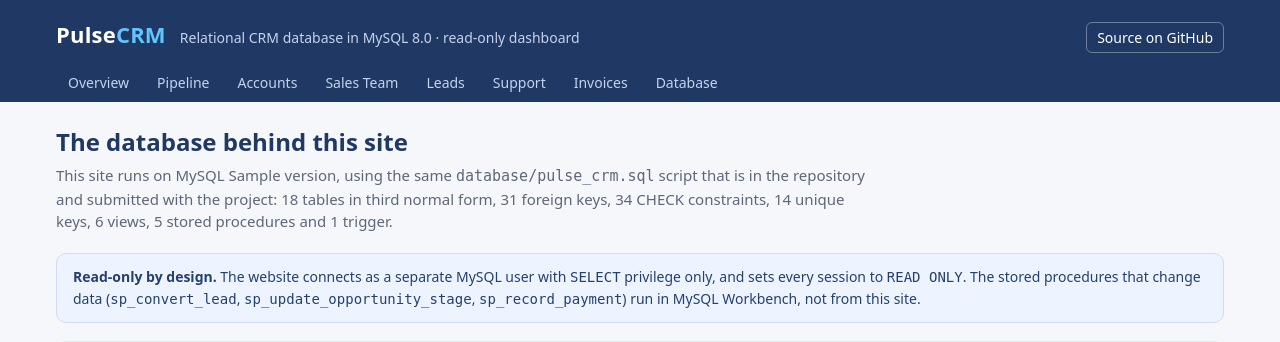
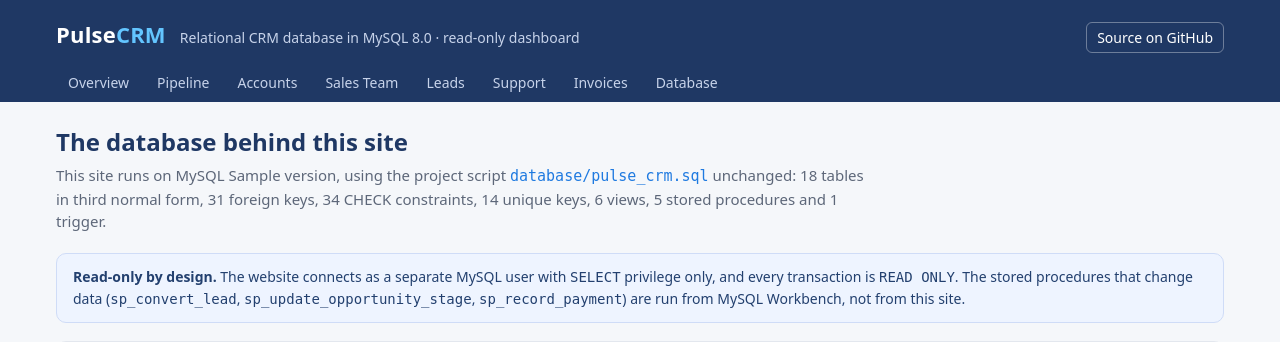
Before and after one commit to iftikhardba-svg/PulseCRM, a Flask app: template web/templates/database.html in a window 1280 px wide. Shown: the top 342 px of the page. Run offline with Flask 3, Linux system fonts and the light colour scheme; the template is opened without the code that fills it: most values are stand-ins (such as "Sample title", 1, 10 or a date in 2020).

Commit message:
Test the web dashboard in the Docker build and describe the live site
.github/scripts/check_web.py creates the read-only pulse_web account
from database/web_readonly_user.sql, opens every dashboard page as that
account and checks that MySQL refuses it when it tries to change data;
the Docker build workflow now runs it on MySQL 8.0 and 8.4. The README
gets a Live Dashboard section and lists the new files.

The dashboard breaks ties in every ORDER BY so rows always come out in
the same order, writes its sort orders as CASE expressions, links to
the build script from its Database page and rewords the offline page.
PyMySQL[rsa] lets it log in to MySQL 8 without TLS, as with Docker.

Co-Authored-By: Claude Opus 5.5 <noreply@anthropic.com>

```diff
--- a/web/app.py
+++ b/web/app.py
@@ -1,8 +1,8 @@
 """PulseCRM web dashboard: a read-only Flask app on top of the pulse_crm MySQL database.
 
-Every page reads the reporting views and tables with SELECT statements only. The
-database account used by the app has SELECT privileges and nothing else, and each
-session is also set to READ ONLY, so the dashboard cannot change data.
+Every page reads the reporting views and tables of database/pulse_crm.sql with SELECT
+statements only. The database account used by the app has SELECT privileges and nothing
+else, and each session is also set to READ ONLY, so the dashboard cannot change data.
 
 Environment variables:
   DATABASE_URL      mysql://user:password@host:port/pulse_crm
@@ -43,13 +43,20 @@ class DatabaseUnavailable(Exception):
     pass
 
 
+def database_url():
+    return os.environ.get("DATABASE_URL", "").strip()
+
+
+def ca_cert():
+    return os.environ.get("DATABASE_CA_CERT", "").strip().replace("\\n", "\n")
+
+
 def connect():
-    if not os.environ.get("DATABASE_URL"):
+    if not database_url():
         raise DatabaseUnavailable("DATABASE_URL is not set")
-    url = urlparse(os.environ["DATABASE_URL"])
-    ca = os.environ.get("DATABASE_CA_CERT", "").strip()
-    if ca:
-        tls = ssl.create_default_context(cadata=ca.replace("\\n", "\n"))
+    url = urlparse(database_url())
+    if ca_cert():
+        tls = ssl.create_default_context(cadata=ca_cert())
     elif parse_qs(url.query).get("ssl-mode", [""])[0].upper() == "REQUIRED":
         # Encrypted but unverified; set DATABASE_CA_CERT to verify the server
         tls = ssl.create_default_context()
@@ -85,6 +92,13 @@ def fetch(**queries):
 def database_unavailable(error):
     app.logger.error("Database error: %s", error)
     return render_template("offline.html", page="offline"), 503
+
+
+# sort orders and the open-ticket test used by several queries
+PRIORITY_ORDER = "CASE priority WHEN 'Critical' THEN 1 WHEN 'High' THEN 2 WHEN 'Medium' THEN 3 ELSE 4 END"
+LEAD_STATUS_ORDER = ("CASE status WHEN 'New' THEN 1 WHEN 'Contacted' THEN 2 WHEN 'Qualified' THEN 3 "
+                     "WHEN 'Unqualified' THEN 4 ELSE 5 END")
+IS_OPEN_TICKET = "CASE WHEN status IN ('Open', 'In Progress') THEN 1 ELSE 0 END"
 
 
 # --------------------------------------------------------------------------- formatting
@@ -154,7 +168,7 @@ def overview():
         top_accounts="""
             SELECT account_name, industry_name, account_type, won_revenue, open_pipeline_value
             FROM vw_account_360
-            ORDER BY won_revenue DESC, open_pipeline_value DESC
+            ORDER BY won_revenue DESC, open_pipeline_value DESC, account_name
             LIMIT 5""",
         sources="""
             SELECT source_name, total_leads, converted_leads, conversion_rate_pct
@@ -179,12 +193,12 @@ def pipeline():
                    amount, weighted_amount, expected_close_date
             FROM vw_sales_pipeline
             WHERE is_closed = FALSE
-            ORDER BY stage_order DESC, amount DESC""",
+            ORDER BY stage_order DESC, amount DESC, opportunity_id""",
         closed_deals="""
             SELECT opportunity_name, account_name, owner_name, stage_name, is_won, amount, actual_close_date
             FROM vw_sales_pipeline
             WHERE is_closed = TRUE
-            ORDER BY actual_close_date DESC, amount DESC""",
+            ORDER BY actual_close_date DESC, amount DESC, opportunity_id""",
     )
     return render_template("pipeline.html", page="pipeline", **data)
 
@@ -205,7 +219,7 @@ def team():
         SELECT sales_rep, role_name, leads_owned, leads_converted, opportunities, won_deals,
                lost_deals, won_revenue, open_pipeline, win_rate_pct
         FROM vw_sales_rep_performance
-        ORDER BY won_revenue DESC, open_pipeline DESC""")
+        ORDER BY won_revenue DESC, open_pipeline DESC, sales_rep""")
     top = max((r["won_revenue"] for r in data["rows"]), default=0)
     for r in data["rows"]:
         r["bar"] = share(r["won_revenue"], top)
@@ -218,12 +232,12 @@ def leads():
         sources="""
             SELECT source_name, total_leads, converted_leads, conversion_rate_pct, avg_lead_score
             FROM vw_lead_conversion_by_source
-            ORDER BY conversion_rate_pct DESC, total_leads DESC""",
-        statuses="""
+            ORDER BY conversion_rate_pct DESC, total_leads DESC, source_name""",
+        statuses=f"""
             SELECT status, COUNT(*) AS leads
             FROM leads
             GROUP BY status
-            ORDER BY FIELD(status, 'New', 'Contacted', 'Qualified', 'Unqualified', 'Converted')""",
+            ORDER BY {LEAD_STATUS_ORDER}""",
         hot="""
             SELECT CONCAT(l.first_name, ' ', l.last_name) AS lead_name, l.company_name, ls.source_name,
                    l.lead_score, l.status, u.full_name AS owner_name
@@ -231,7 +245,7 @@ def leads():
             JOIN lead_sources ls ON l.source_id = ls.source_id
             JOIN users u         ON l.owner_user_id = u.user_id
             WHERE l.status IN ('New', 'Contacted', 'Qualified')
-            ORDER BY l.lead_score DESC
+            ORDER BY l.lead_score DESC, l.lead_id
             LIMIT 10""",
     )
     top = max((r["leads"] for r in data["statuses"]), default=0)
@@ -243,20 +257,19 @@ def leads():
 @app.route("/support")
 def support():
     data = fetch(
-        priorities="""
+        priorities=f"""
             SELECT priority, COUNT(*) AS tickets,
-                   SUM(status IN ('Open', 'In Progress')) AS open_tickets,
-                   ROUND(AVG(resolution_hours), 1)        AS avg_hours,
-                   ROUND(AVG(satisfaction_score), 1)      AS avg_score
+                   SUM({IS_OPEN_TICKET})               AS open_tickets,
+                   ROUND(AVG(resolution_hours), 1)     AS avg_hours,
+                   ROUND(AVG(satisfaction_score), 1)   AS avg_score
             FROM vw_ticket_resolution
             GROUP BY priority
-            ORDER BY FIELD(priority, 'Critical', 'High', 'Medium', 'Low')""",
-        tickets="""
+            ORDER BY {PRIORITY_ORDER}""",
+        tickets=f"""
             SELECT ticket_id, account_name, subject, priority, status, assigned_to,
                    opened_at, resolution_hours, satisfaction_score
             FROM vw_ticket_resolution
-            ORDER BY (status IN ('Open', 'In Progress')) DESC,
-                     FIELD(priority, 'Critical', 'High', 'Medium', 'Low'), opened_at DESC""",
+            ORDER BY {IS_OPEN_TICKET} DESC, {PRIORITY_ORDER}, opened_at DESC, ticket_id""",
     )
     return render_template("support.html", page="support", **data)
 
@@ -267,7 +280,7 @@ def invoices():
         SELECT invoice_number, account_name, opportunity_name, invoice_date, due_date,
                total_amount, amount_paid, balance_due, status
         FROM vw_invoice_balance
-        ORDER BY balance_due DESC, invoice_date DESC""")
+        ORDER BY balance_due DESC, invoice_date DESC, invoice_number""")
     return render_template("invoices.html", page="invoices", **data)
 
 
--- a/web/requirements.txt
+++ b/web/requirements.txt
@@ -1,2 +1,2 @@
 Flask==3.1.3
-PyMySQL==1.2.3
+PyMySQL[rsa]==1.2.3
--- a/web/templates/database.html
+++ b/web/templates/database.html
@@ -2,14 +2,14 @@
 {% block title %}Database{% endblock %}
 {% block content %}
 <h1>The database behind this site</h1>
-<p class="lead">This site runs on MySQL {{ version }}, using the same <code>database/pulse_crm.sql</code> script that is
-  in the repository and submitted with the project: 18 tables in third normal form, 31 foreign keys, 34 CHECK
-  constraints, 14 unique keys, 6 views, 5 stored procedures and 1 trigger.</p>
+<p class="lead">This site runs on MySQL {{ version }}, using the project script
+  <a href="{{ github }}/blob/main/database/pulse_crm.sql"><code>database/pulse_crm.sql</code></a> unchanged: 18 tables in
+  third normal form, 31 foreign keys, 34 CHECK constraints, 14 unique keys, 6 views, 5 stored procedures and 1 trigger.</p>
 
 <div class="note-box">
-  <strong>Read-only by design.</strong> The website connects as a separate MySQL user with <code>SELECT</code> privilege
-  only, and sets every session to <code>READ ONLY</code>. The stored procedures that change data
-  (<code>sp_convert_lead</code>, <code>sp_update_opportunity_stage</code>, <code>sp_record_payment</code>) run in
+  <strong>Read-only by design.</strong> The website connects as a separate MySQL user with <code>SELECT</code>
+  privilege only, and every transaction is <code>READ ONLY</code>. The stored procedures that change data
+  (<code>sp_convert_lead</code>, <code>sp_update_opportunity_stage</code>, <code>sp_record_payment</code>) are run from
   MySQL Workbench, not from this site.
 </div>
 
@@ -38,7 +38,7 @@
     <h2>Integrity rules the database enforces</h2>
     <div class="table-wrap">
       <table>
-        <tr><th>Attempt</th><th>Rejected by</th><th>MySQL error</th></tr>
+        <tr><th>Attempt</th><th>Rejected by</th><th class="n">MySQL error</th></tr>
         <tr><td>Lead score of 150</td><td><code>chk_leads_score</code></td><td class="n">3819</td></tr>
         <tr><td>Duplicate contact e-mail</td><td><code>uq_contacts_email</code></td><td class="n">1062</td></tr>
         <tr><td>Deal for a missing account</td><td><code>fk_opportunities_account</code></td><td class="n">1452</td></tr>
--- a/web/templates/offline.html
+++ b/web/templates/offline.html
@@ -2,8 +2,8 @@
 {% block title %}Database offline{% endblock %}
 {% block content %}
 <h1>The database is offline</h1>
-<p class="lead">The site could not reach its MySQL database. The free cloud database switches itself off after a period
-  without visitors and has to be switched on again by the owner. Please try again later.</p>
+<p class="lead">The site could not reach its database. The free cloud database pauses after a period without
+  visitors and has to be restarted by the owner. Please try again later.</p>
 <div class="card">
   <h2>See the project without the live database</h2>
   <ul>
```
Also changed, not shown: .github/scripts/check_web.py (added), .github/workflows/docker.yml, README.md.
